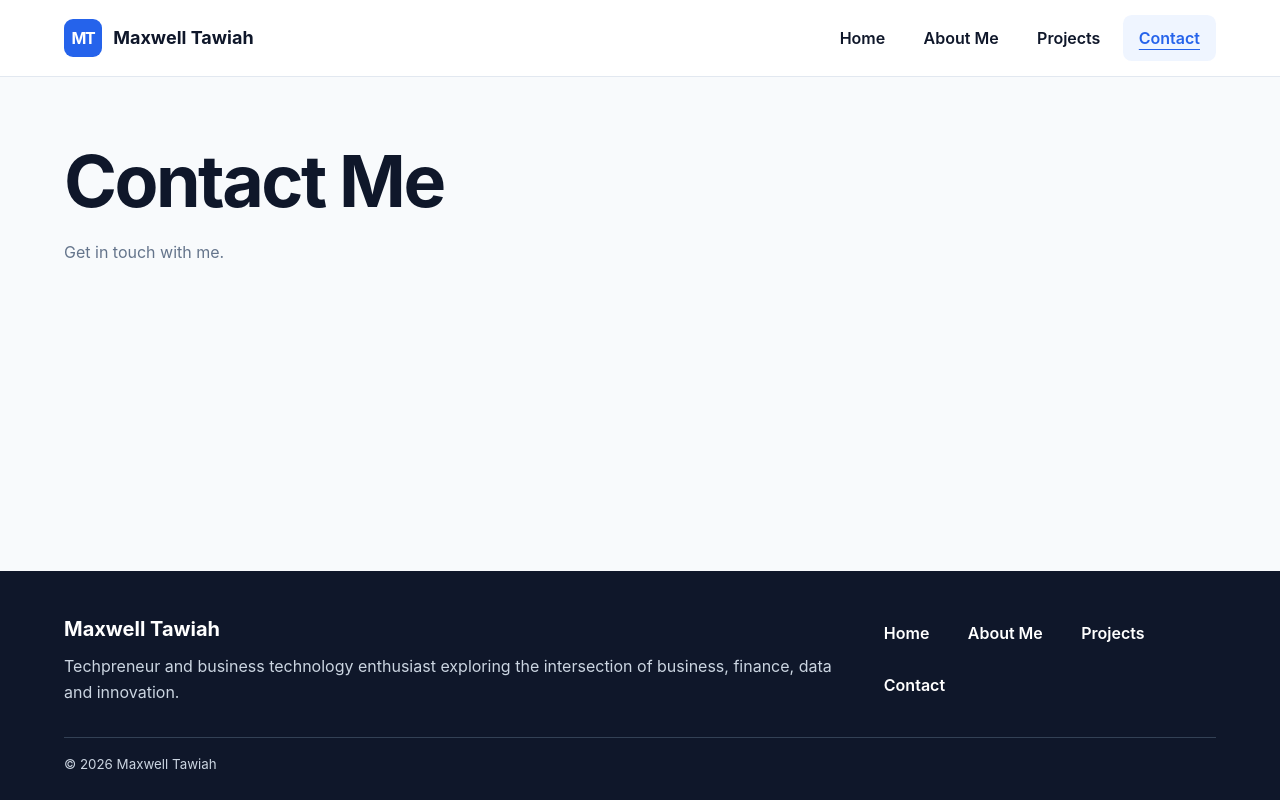
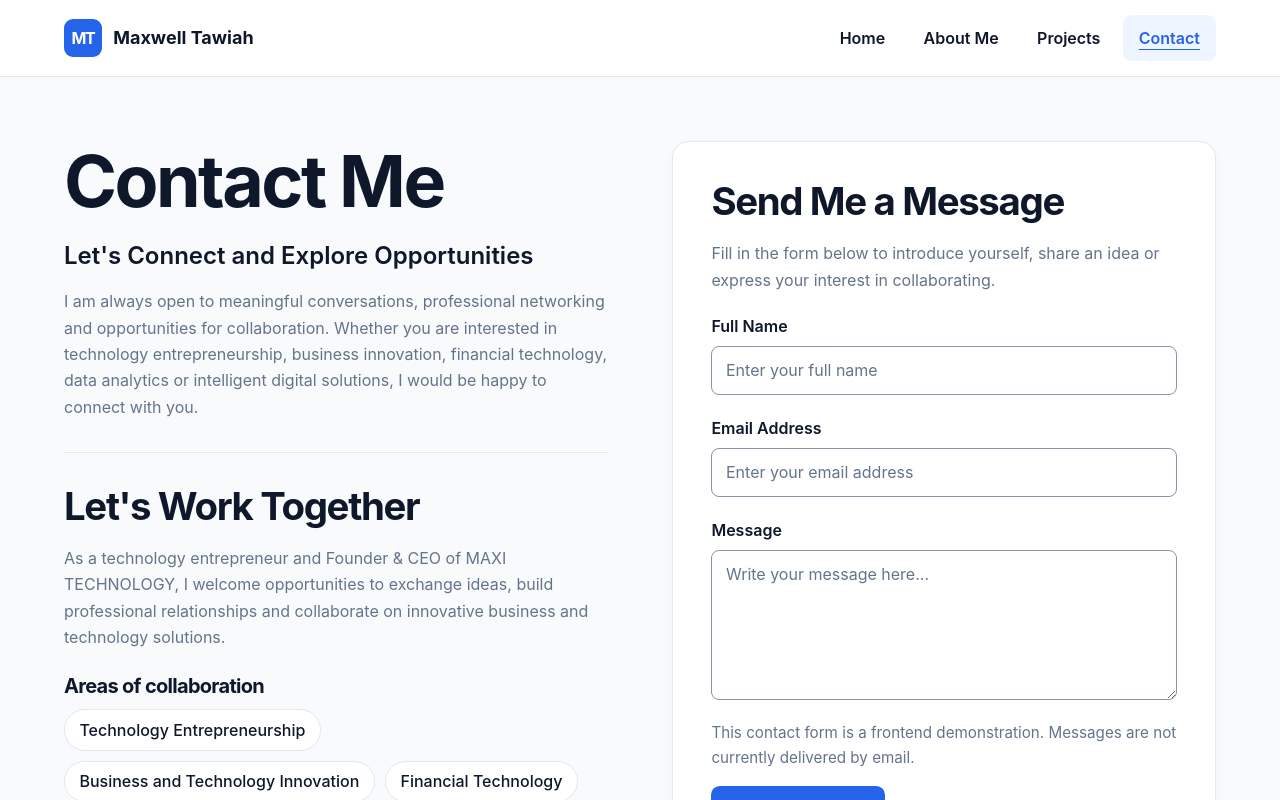
Before and after one commit to MaxiTechnology/Portfolio, a React (Vite) app: page /contact in a window 1280 px wide. Shown: the top 800 px of the page. Built offline with nearby package versions, Linux system fonts and the light colour scheme.

Commit message:
Implement responsive contact page with React form validation

```diff
--- /dev/null
+++ b/src/components/ContactForm.jsx
@@ -0,0 +1,82 @@
+import { useState } from 'react'
+
+export default function ContactForm() {
+  const [name, setName] = useState('')
+  const [email, setEmail] = useState('')
+  const [message, setMessage] = useState('')
+  const [error, setError] = useState('')
+  const [successMessage, setSuccessMessage] = useState('')
+
+  function clearFeedback() {
+    setError('')
+    setSuccessMessage('')
+  }
+
+  function handleSubmit(event) {
+    event.preventDefault()
+    clearFeedback()
+    const fields = event.currentTarget.elements
+
+    // Stop at the first error so the visitor can correct one field at a time.
+    if (!name.trim()) {
+      setError('Please enter your full name.')
+      fields.fullName.focus()
+      return
+    }
+    if (!email.trim()) {
+      setError('Please enter your email address.')
+      fields.email.focus()
+      return
+    }
+    if (!fields.email.validity.valid) {
+      setError('Please enter a valid email address.')
+      fields.email.focus()
+      return
+    }
+    if (!message.trim()) {
+      setError('Please enter your message.')
+      fields.message.focus()
+      return
+    }
+
+    // Validation is complete. Clear the temporary input values.
+    setName('')
+    setEmail('')
+    setMessage('')
+    setSuccessMessage('Thank you for completing the contact form. Your information has been validated successfully. This portfolio currently uses a demonstration contact form, so your message has not been sent.')
+  }
+
+  return (
+    <form className="card contact-form" aria-labelledby="form-title"
+      onSubmit={handleSubmit} onChange={clearFeedback} noValidate>
+      <div>
+        <h2 id="form-title">Send Me a Message</h2>
+        <p>Fill in the form below to introduce yourself, share an idea or express your interest in collaborating.</p>
+      </div>
+      <div className="contact-field">
+        <label htmlFor="full-name">Full Name</label>
+        <input id="full-name" name="fullName" type="text" autoComplete="name" required
+          placeholder="Enter your full name" value={name}
+          onChange={event => setName(event.target.value)} />
+      </div>
+      <div className="contact-field">
+        <label htmlFor="email">Email Address</label>
+        <input id="email" name="email" type="email" autoComplete="email" required
+          placeholder="Enter your email address" value={email}
+          onChange={event => setEmail(event.target.value)} />
+      </div>
+      <div className="contact-field">
+        <label htmlFor="message">Message</label>
+        <textarea id="message" name="message" required
+          placeholder="Write your message here..." value={message}
+          onChange={event => setMessage(event.target.value)} />
+      </div>
+      <div>
+        <p className="form-note">This contact form is a frontend demonstration. Messages are not currently delivered by email.</p>
+        <button className="button primary" type="submit">Submit Message</button>
+        <div role="alert">{error && <p className="form-error">{error}</p>}</div>
+        <div role="status">{successMessage && <p className="form-success">{successMessage}</p>}</div>
+      </div>
+    </form>
+  )
+}
--- a/src/data/projects.js
+++ b/src/data/projects.js
@@ -67,7 +67,7 @@ export const projects = [
       "Professional responsive design.",
       "Entrepreneurial and professional profile.",
       "CSS Flexbox and Grid layouts.",
-      "Contact form functionality planned for Stage 4."
+      "Frontend contact form with input validation and submission feedback."
     ],
     "technologies": [
       "React",
--- a/src/pages/Contact.jsx
+++ b/src/pages/Contact.jsx
@@ -1,8 +1,35 @@
+import ContactForm from '../components/ContactForm.jsx'
+import '../styles/contact.css'
+
+const collaborationInterests = [
+  'Technology Entrepreneurship',
+  'Business and Technology Innovation',
+  'Financial Technology',
+  'Data & Business Analytics',
+  'Artificial Intelligence and Decision Support Systems',
+  'Software and Web Development',
+  'Professional Networking',
+]
+
 export default function Contact() {
   return (
-    <>
-      <h1>Contact Me</h1>
-      <p>Get in touch with me.</p>
-    </>
+    <div className="contact-layout">
+      <div>
+        <header>
+          <h1>Contact Me</h1>
+          <p className="page-subtitle">Let's Connect and Explore Opportunities</p>
+          <p>I am always open to meaningful conversations, professional networking and opportunities for collaboration. Whether you are interested in technology entrepreneurship, business innovation, financial technology, data analytics or intelligent digital solutions, I would be happy to connect with you.</p>
+        </header>
+        <section className="collaboration">
+          <h2>Let's Work Together</h2>
+          <p>As a technology entrepreneur and Founder &amp; CEO of MAXI TECHNOLOGY, I welcome opportunities to exchange ideas, build professional relationships and collaborate on innovative business and technology solutions.</p>
+          <h3>Areas of collaboration</h3>
+          <ul className="interest-list">
+            {collaborationInterests.map(interest => <li key={interest}>{interest}</li>)}
+          </ul>
+        </section>
+      </div>
+      <ContactForm />
+    </div>
   )
 }
--- /dev/null
+++ b/src/styles/contact.css
@@ -0,0 +1,51 @@
+.contact-layout {
+  display: grid;
+  grid-template-columns: repeat(2, minmax(0, 1fr));
+  align-items: start;
+  gap: clamp(2rem, 5vw, 5rem);
+}
+
+.collaboration {
+  margin-top: 2rem;
+  padding-top: 2rem;
+  border-top: 1px solid var(--border);
+}
+.collaboration h3 { margin: 1.5rem 0 0.75rem; }
+
+.contact-form {
+  display: grid;
+  gap: 1.25rem;
+  padding: clamp(1.25rem, 3vw, 2.5rem);
+}
+.contact-field { display: grid; gap: 0.4rem; }
+.contact-field label { font-weight: 600; }
+.contact-field input,
+.contact-field textarea {
+  width: 100%;
+  min-width: 0;
+  min-height: 46px;
+  padding: 0.65rem 0.85rem;
+  border: 1px solid #8794a7;
+  border-radius: 0.5rem;
+  background: var(--surface);
+  color: var(--text);
+  font: inherit;
+  transition: border-color 180ms;
+}
+.contact-field textarea { min-height: 150px; resize: vertical; }
+.contact-field input:focus,
+.contact-field textarea:focus { border-color: var(--accent); }
+.contact-field input::placeholder,
+.contact-field textarea::placeholder { color: var(--muted); }
+
+.contact-form .form-note { margin: 0 0 1rem; font-size: 0.95rem; }
+.form-error, .form-success { border-radius: 0.5rem; padding: 0.75rem 1rem; }
+.form-error { background: #fff1f2; color: #9f1239; }
+.form-success { background: #ecfdf5; color: #065f46; }
+
+@media (max-width: 768px) {
+  .contact-layout { grid-template-columns: minmax(0, 1fr); }
+}
+@media (max-width: 480px) {
+  .contact-form .button { width: 100%; }
+}
```
Also changed, not shown: 1 other file (tests, documents, lock files or other folders).
